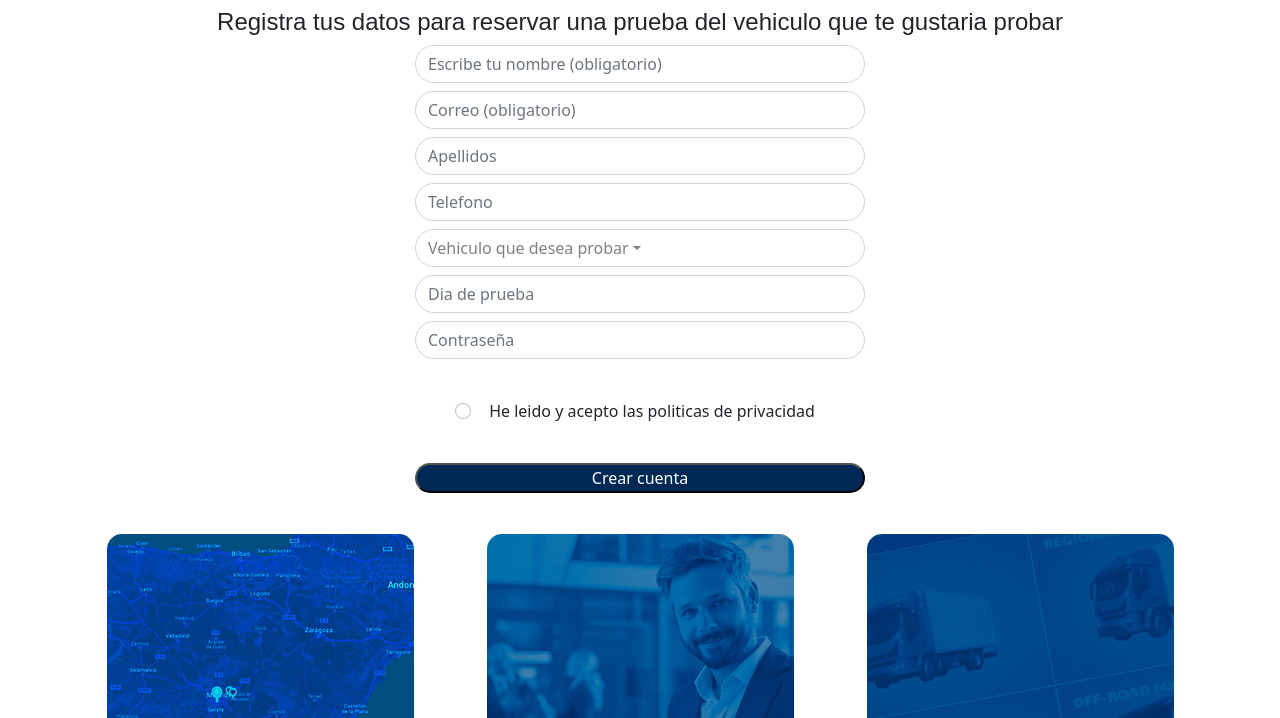
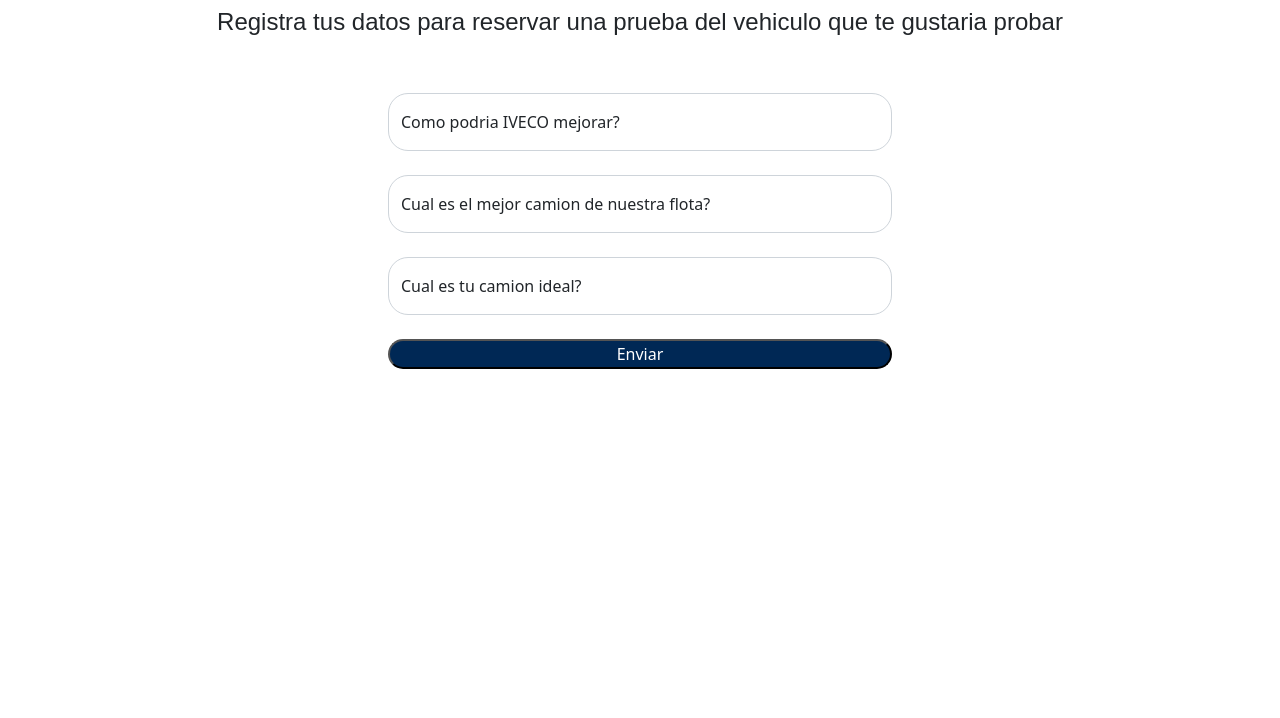
Before and after one commit to Emdihoy/everyone_prueba_tecnica, a React app: page /cuestionario in a window 1280 px wide. Before the commit this address led to /. Shown: the part 722-1440 px from the top of the page. After the commit the page ends 1171 px from the top, so only its background shows below. Built offline with nearby package versions, Linux system fonts and the light colour scheme; no server answers.

Commit message:
Changes:Questionary interface is completed, next: Flux Function to PUT request to update User answers

```diff
--- a/src/front/js/pages/cuestionario.js
+++ b/src/front/js/pages/cuestionario.js
@@ -2,16 +2,38 @@
 import { Context } from '../store/appContext'
 import { LandingHeader } from '../pages/landingHeader'
 import '../../styles/home.css'
+import '../../styles/cuestionario.css'
 import { Navigate } from "react-router-dom";
 
 
 export const Cuestionario = () => {
   const { store, actions } = useContext(Context)
+  {store.isRegistered === false ? <Navigate to="/" /> : null}
+
+  const [respuesta1, setRespuesta1] = useState('');
+	const [respuesta2, setRespuesta2] = useState('');
+	const [respuesta3, setRespuesta3] = useState('');
 
   return (
     <>
       <LandingHeader />
-      {store.isRegistered === false ? <Navigate to="/" /> : null}
+      <div className='flex-column main p-5'>
+        <div className="contenedorPregunta form-floating mb-3">
+          <input type="email" className="inputPregunta form-control" id="floatingInput" placeholder="name@example.com"/>
+          <label for="floatingInput">Como podria IVECO mejorar?</label>
+        </div>
+        <div className="contenedorPregunta form-floating mb-3">
+          <input type="text" className="inputPregunta form-control" id="floatingPassword" placeholder="Cual es tu camion ideal?"/>
+          <label for="floatingPassword">Cual es el mejor camion de nuestra flota?</label>
+        </div>
+        <div className="contenedorPregunta form-floating mb-3">
+          <input type="text" className="inputPregunta form-control" id="floatingPassword" placeholder="Cual es tu camion ideal?"/>
+          <label for="floatingPassword">Cual es tu camion ideal?</label>
+        </div>
+        <div className="form-floating mb-3">
+          <button className="botonCuestionario mb-3" type="button" onClick={() => actions.crearUsuario(nombre, correo)}>Enviar</button>
+        </div>
+      </div>
     </>
   )
 }
--- a/src/front/js/pages/registro.js
+++ b/src/front/js/pages/registro.js
@@ -13,13 +13,13 @@
 			<div className="main col-12 text-center">
 				<form className="g-3 ">
 						<label htmlFor="text" className="visually-hidden"></label>
-						<input onChange={(e) =>setNombre((e).target.value)} type="text" className="botonRegistro form-control" id="exampleFormControlInput1" placeholder="Escribe tu nombre (obligatorio)" />
+						<input onChange={(e) =>setNombre((e).target.value)} type="text" className="inputRegistro form-control" id="exampleFormControlInput1" placeholder="Escribe tu nombre (obligatorio)" />
 						<label htmlFor="staticEmail2" className="visually-hidden"></label>
-						<input onChange={(e) =>setCorreo((e).target.value)} type="email" className="botonRegistro form-control" placeholder="Correo (obligatorio)" />
+						<input onChange={(e) =>setCorreo((e).target.value)} type="email" className="inputRegistro form-control" placeholder="Correo (obligatorio)" />
 						<label htmlFor="staticEmail2" className="visually-hidden">Apellidos</label>
-						<input type="email" className="botonRegistro form-control" placeholder="Apellidos" />
+						<input type="email" className="inputRegistro form-control" placeholder="Apellidos" />
 						<label htmlFor="staticEmail2" className="visually-hidden">Telefono</label>
-						<input type="email" className="botonRegistro form-control" placeholder="Telefono" />
+						<input type="email" className="inputRegistro form-control" placeholder="Telefono" />
 						<div className="dropdown">
 							<label htmlFor="staticEmail2" className="visually-hidden">Vehiculo que desea probar</label>
 							<button value="" type="button" data-bs-toggle="dropdown" aria-expanded="false"className="desplegable btn dropdown-toggle text-start" placeholder="Vehiculo que desea probar">Vehiculo que desea probar</button>
@@ -33,9 +33,9 @@
 							</ul>
 						</div>
 						<label htmlFor="staticEmail2" className="visually-hidden">Dia de prueba</label>
-						<input type="email" className="botonRegistro form-control" placeholder="Dia de prueba" />
+						<input type="email" className="inputRegistro form-control" placeholder="Dia de prueba" />
 						<label htmlFor="staticEmail2" className="visually-hidden">Contraseña</label>
-						<input type="email" className="botonRegistro form-control" placeholder="Contraseña" />
+						<input type="email" className="inputRegistro form-control" placeholder="Contraseña" />
 						<div className="form-check">
 							<input type="radio" className="form-check-input" id="validationFormCheck2" name="radio-stacked" />
 							<label className="form-check-label " htmlFor="validationFormCheck2">He leido y acepto las politicas de privacidad</label>
--- a/src/front/js/store/flux.js
+++ b/src/front/js/store/flux.js
@@ -3,7 +3,7 @@
     store: {
       demo: [],
       usuario: [],
-      isRegistered: false
+      isRegistered: true
     },
     actions: {
       crearUsuario: async (nombre, correo) => {
@@ -32,7 +32,33 @@
           console.error('Error al crear usuario:', error)
           alert('Error al crear usuario. Intentalo nuevamente.')
         }
-      }
+      },
+
+      obtenerRespuestas: (id, respuesta1, respuesta2, respuesta3) => {
+				const editOptions = {
+				method: 'PUT',
+				headers: { 'Content-Type': 'application/json', },
+				body: JSON.stringify({
+					"respuesta1": respuesta1,
+					"respuesta2": respuesta2,
+					"respuesta3": respuesta3,
+				}),
+			};
+				fetch(process.env.BACKEND_URL + `/api/cuestionario/${id}`,editOptions)
+				.then(response => response.json())
+				.then(data => {
+					console.log(`Cuestionario completado exitosamente: ${data}`);
+					alert("Tus respuestas se han añadido correctamente");
+				})
+				.catch(error => {
+					console.error('Error al añadir respuestas', error);
+					alert("Error al añadir respuestas");
+				});
+			},
+
+
+
+
     }
   }
 }
--- /dev/null
+++ b/src/front/styles/cuestionario.css
@@ -0,0 +1,23 @@
+.main{
+    width: 100%;
+    max-width: 600px;
+    margin:auto;
+    display: flex;
+}
+
+.main .inputPregunta{
+    border-radius: 20px;
+    margin-bottom: 8px;
+    width: 100%;
+
+    /* field-sizing: content; */
+
+}
+
+.main .botonCuestionario{
+    border-radius: 20px;
+    margin-bottom: 8px;
+    width: 100%;
+    color: white;
+    background-color: rgb(0, 40, 85)
+}
--- a/src/front/styles/registro.css
+++ b/src/front/styles/registro.css
@@ -4,7 +4,7 @@
     margin: auto;
 }
 
-.main .botonRegistro{
+.main .inputRegistro{
     border-radius: 20px;
     margin-bottom: 8px;
     width: 100%;
```
